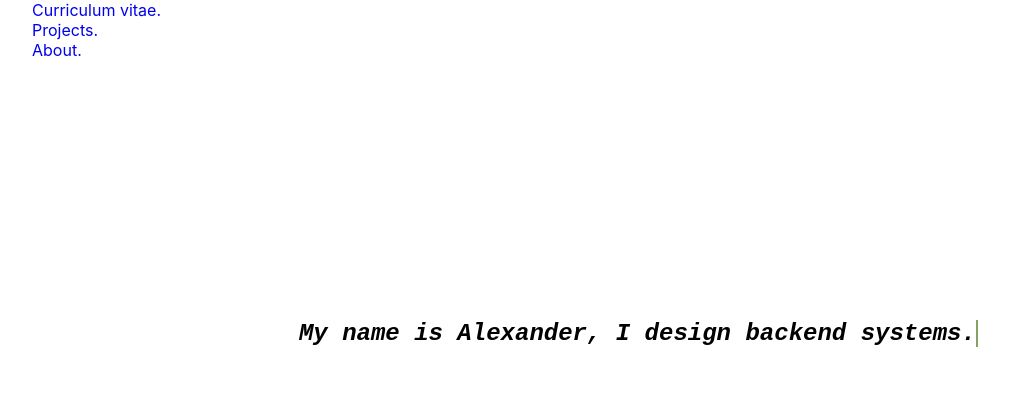
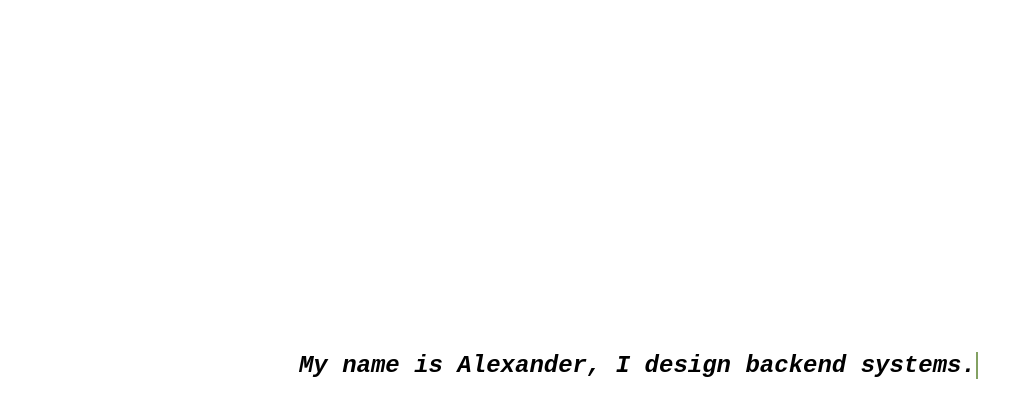
Before and after one commit to hybrio/Hybrio.github.io, a React (Create React App) app: page / in a window 1280 px wide. Shown: the top 418 px of the page, without its empty margins (8-1017 px from the left). Built offline with nearby package versions, Linux system fonts and the light colour scheme.

Commit message:
finished style upgrade

```diff
--- a/src/App.css
+++ b/src/App.css
@@ -2,74 +2,6 @@
   height: 100%;
   width: 100%;
 }
-
-/* h1{
-  float: left;
-  margin-top: 0;
-  margin-bottom: 0;
-  font-family: "Helvetica Neue", Helvetica, monospace;
-  font-size: max(4vh,4vw);
-  font-weight: normal;
-}
-
-img{
-  height: max(18vh,18vw);
-  position: absolute;
-  left: 33%;
-}
-
-h2{
-  margin-left: 1%;
-  margin-top: 0;
-  padding-top: 25%;
-  font-family: "Courier New", Courier, monospace;
-  font-style: oblique;
-  text-align: center;
-}
-
-nav{
-  height: max(18vh,18vw);
-  width: 100%;
-}
-
-a:link {
-  text-decoration: none;
-}
-
-ul {
-  list-style-type: none;
-  margin: 0;
-  padding: 0;
-  height: 100%;
-  width: 100%;
-  display: flex;
-  flex-direction: column;
-}
-
-li {
-  float: left;
-  padding-left: 2%;
-  padding-top: 1%;
-}
-
-a {
-  display: block;
-  color: rgb(0, 0, 0);
-  text-decoration: none;
-  font-family: "Helvetica Neue", Helvetica, monospace;
-  font-size: max(4vh,4vw);
-}
-
-p{
-  margin-left: 1%;
-  margin-top: 0;
-  padding-top: 0%;
-  font-family: "Courier New", Courier, monospace;
-  display: flex;
-  justify-content: center;
-  text-align: center;
-  width: 100%;
-} */
 
 .portrait{
   height: max(18vh,18vw);
@@ -182,48 +114,48 @@
   padding-left: 0;
 }
 
+.homePageNav{
+  padding-left: 0px;
+}
 
-@media only screen and (min-width: 768px) {
-  /* h1{
-    font-size: max(4vh,4vw);
+.homeNavList{
+  padding-left: 0px;
+  list-style-type: none;
+  height: fit-content;
+  display: flex;
+  flex-direction: column;
+}
+
+.homePageNavItem{
+  padding-left: 10px;;
+}
+
+.link > .grow{
+  color: black;
+  font-family: "Helvetica Neue", Helvetica, monospace;
+  font-weight: normal;
+  font-size: max(4vh,4vw);
+  margin-top: 0px;
+}
+
+
+@media only screen and (min-width: 768px) { /*style changes for desktop users*/
+
+ .homePageNav{
+    padding-left: 0px;
+ }
+
+  .homeNavList{
+
+    flex-direction: row;
   }
-  nav{
-    height: max(3vh,3vw);
+
+  .homePageNavItem{
+    padding-left: 50px;
   }
-  ul {
-    display: block;
-    flex-direction: none;
-  }
-  a,h1{
-    font-size: max(2vh,2vw);
-  } */
 
   .Heading{
     font-size: max(2vh,2vw);
-  }
-
-  .pageNav{
-    width:  fit-content;
-    height: fit-content;
-    position: fixed; /* Set the navbar to fixed position */
-    top: 0;
-  }
-
-  .pageNavList{
-    list-style-type: none;
-    margin: 0;
-    padding-bottom: 1%;
-    height: fit-content;
-    display: flex;
-    flex-direction: column;
-  }
-
-  .projectList{
-    list-style-type: none;
-    height: fit-content;
-    display: flex;
-    flex-direction: column;
-    width: 15%;
   }
 
   #noPaddingOrMargin{
@@ -232,20 +164,12 @@
     margin: 0px 0px 0px 0px;
   }
 
-
-.Repository{
-  display: block;
-  color: rgb(0, 0, 0);
-  text-decoration: none;
-  font-family: "Courier New", Courier, monospace;
-  font-size: 100%;
-}
+  .Repository{
+    font-size: 100%;
+  }
 
   #Heading{
     font-size: max(2vh,2vw);
-  }
-  #projects{
-    display: flex;
   }
   #about-text {
     padding-top: calc(max(18vh,18vw));
@@ -254,8 +178,13 @@
   #content{
     height: min(calc(100% - 3vh), calc(100% - 3vw));
   }
-  .grow { transition: all .2s ease-in-out; }
-  .grow:hover { transform: scale(1.15); }
+  .grow {
+    transition: all .2s ease-in-out;
+  }
+  .link > .grow{
+    font-size: max(2vh,2vw);
+  }
+  .grow:hover { transform: scale(1.05); }
 
   .markdown-body {
 		box-sizing: border-box;
--- a/src/components/pages/HomePage.js
+++ b/src/components/pages/HomePage.js
@@ -7,11 +7,11 @@
   render() {
     return (
       <>
-        <nav className="pageNav">
-            <ul className="pageNavList">
-              <li> <a href={MyCV} without rel="noopener noreferrer" target="_blank" className="grow">Curriculum vitae. </a> </li>
-                <li><Link to="/projects"className="grow">Projects.</Link></li>
-                <li><Link to="/about"className="grow">About.</Link></li>
+        <nav className="homePageNav">
+            <ul className="homeNavList">
+              <li className="homePageNavItem"> <a href={MyCV} without rel="noopener noreferrer" target="_blank" className = "link"><h1 className="grow">Curriculum vitae.</h1></a> </li>
+                <li className="homePageNavItem"><Link to="/projects" className = "link"><h1 className="grow">Projects.</h1></Link></li>
+                <li className="homePageNavItem"><Link to="/about" className = "link"><h1 className="grow">About.</h1></Link></li>
             </ul>
           </nav>
         <div id="content">
--- a/src/components/pages/ProjectsPage.js
+++ b/src/components/pages/ProjectsPage.js
@@ -7,7 +7,7 @@
 
   constructor() {
     super()
-    this.state = { projects: [], width:0, height:0, previewData:"" }
+    this.state = { projects: [], width:0, height:0, previewData:"<div style=\"  display: flex;  align-items: center;justify-content: center; height:50vw\">please hover a repository to view it's README.md file</div>" }
     this.updateWindowDimensions = this.updateWindowDimensions.bind(this);
   }
 
```
